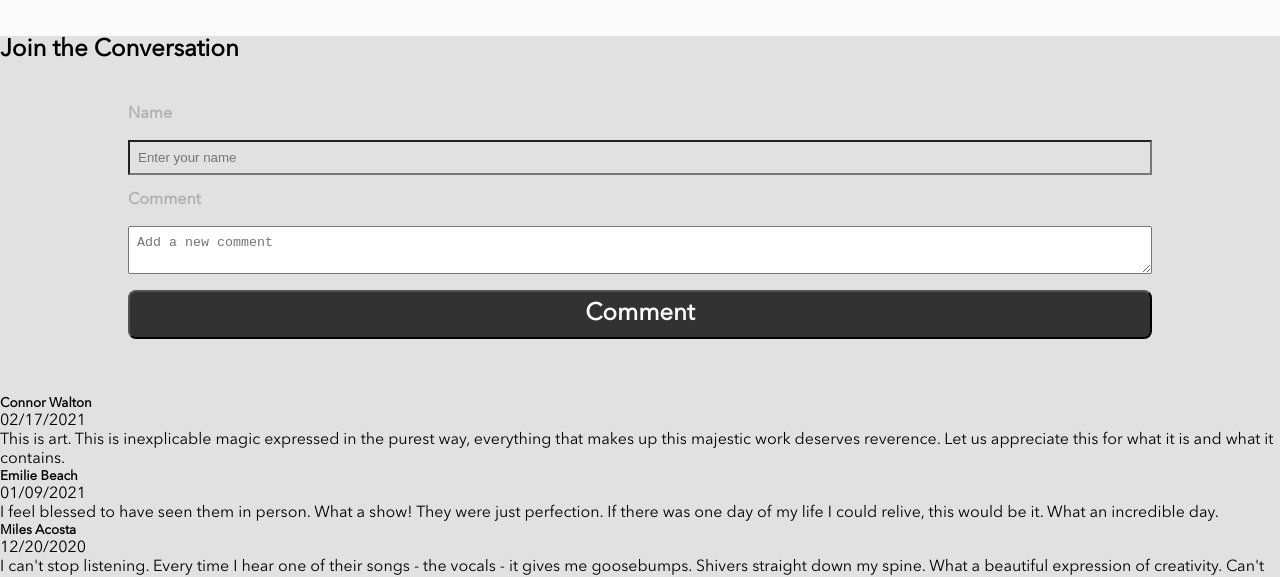
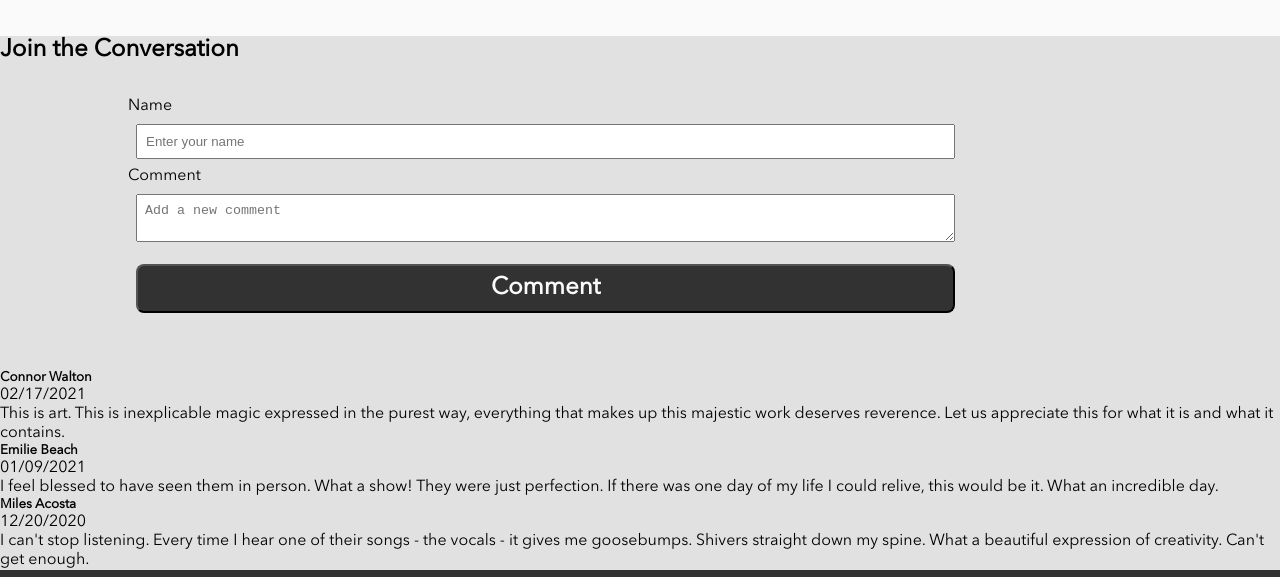
Before and after one commit to OmarMahmoud97/band-site, a plain HTML site: page index.html in a window 1280 px wide. Shown: the part 2819-3396 px from the top of the page. Drawn offline with Linux system fonts and the light colour scheme.

Commit message:
add comment submission

```diff
--- a/index.html
+++ b/index.html
@@ -117,27 +117,34 @@
       <section class="conversation">
         <div><h3 class="conversation__header">Join the Conversation</h3></div>
         <div class="conversation__form">
-          <form class="form">
+          <form class="form" id="form">
             <div class="form__container">
-              <h4 class="form__subheader">Name</h4>
+              <label class="form__label" for="fullName">Name</label>
+
+              <div class="form__name">
+                <input
+                  type="text"
+                  placeholder="Enter your name"
+                  name="fullName"
+                  id="fullName"
+                  class="name"
+                  required
+                />
+              </div>
+
+              <label class="form__label" for="comment">Comment</label>
+              <div class="form__comment">
+                <textarea
+                  type="text"
+                  class="comment"
+                  name="comment"
+                  id="comment"
+                  placeholder="Add a new comment"
+                  required
+                ></textarea>
+              </div>
+              <button class="btn" name="btn" type="submit">Comment</button>
             </div>
-
-            <input
-              class="name"
-              type="text"
-              placeholder="Enter your name"
-              name="name"
-              required
-            />
-            <div class="form__container">
-              <h4 class="form__subheader">Comment</h4>
-            </div>
-            <textarea
-              class="comment"
-              name="message"
-              placeholder="Add a new comment"
-            ></textarea>
-            <button class="btn" type="submit">Comment</button>
           </form>
         </div>
         <div class="conversation__section"></div>
--- a/scripts/build-shows-page.js
+++ b/scripts/build-shows-page.js
@@ -32,7 +32,6 @@ let showsObject = [
 ];
 
 let tickets = document.querySelector(".tickets__bookings");
-let div = document.querySelector(".div");
 
 for (let i = 0; i < showsObject.length; i++) {
   let newDiv = document.createElement("div");
@@ -74,3 +73,22 @@ for (let i = 0; i < showsObject.length; i++) {
   ticketBtn.innerText = "BUY TICKETS";
   newDiv.appendChild(ticketBtn);
 }
+
+// const form = document.querySelector(".form");
+// const handleForm = (event) => {
+//   event.preventDefault();
+//   console.log("ping");
+//   console.log(event.target);
+
+//   let name = event.target.name.value;
+//   let message = event.target.message.value;
+
+//   console.log(name);
+//   console.log(message);
+// };
+// form.addEventListener("btn");
+
+// const newComment = {
+//   name:
+//   message:
+// }
--- a/scripts/index-page.js
+++ b/scripts/index-page.js
@@ -1,19 +1,16 @@
 // creating an array of the pre-made comments
-
-let madeComments = [
+const comments = [
   {
     name: "Connor Walton",
     date: "02/17/2021",
     comment:
       "This is art. This is inexplicable magic expressed in the purest way, everything that makes up this majestic work deserves reverence. Let us appreciate this for what it is and what it contains.",
-    pictureClass: "comments-pre__circle",
   },
   {
     name: "Emilie Beach",
     date: "01/09/2021",
     comment:
       "I feel blessed to have seen them in person. What a show! They were just perfection. If there was one day of my life I could relive, this would be it. What an incredible day.",
-    pictureClass: "comments-pre__circle",
   },
   {
     name: "Miles Acosta",
@@ -23,26 +20,83 @@ let madeComments = [
   },
 ];
 
-let comments = document.querySelector(".conversation__section");
-let div = document.querySelector(".div");
+const renderComments = () => {
+  const commentsEl = document.querySelector(".conversation__section");
 
-for (let i = 0; i < madeComments.length; i++) {
-  let newDiv = document.createElement("div");
+  for (let i = 0; i < comments.length; i++) {
+    const newDiv = document.createElement("div");
     newDiv.classList.add("conversation__item");
-  comments.appendChild(newDiv);
+    commentsEl.appendChild(newDiv);
 
-  let nameEl = document.createElement("h5");
+    const nameEl = document.createElement("h5");
     nameEl.classList.add("conversation__name");
-  nameEl.innerText = madeComments[i].name;
+    nameEl.innerText = comments[i].name;
     newDiv.appendChild(nameEl);
 
-  let dateEl = document.createElement("p");
+    const dateEl = document.createElement("p");
     dateEl.classList.add("conversation__date");
-  dateEl.innerText = madeComments[i].date;
+    dateEl.innerText = comments[i].date;
     newDiv.appendChild(dateEl);
 
-  let commentEl = document.createElement("p");
+    const commentEl = document.createElement("p");
     commentEl.classList.add("conversation__comment");
-  commentEl.innerText = madeComments[i].comment;
+    commentEl.innerText = comments[i].comment;
     newDiv.appendChild(commentEl);
   }
+};
+
+renderComments();
+
+let now = new Date();
+console.log(now);
+// form handling
+const handleForm = (event) => {
+  event.preventDefault();
+
+  const formData = {
+    name: event.target.fullName.value,
+    date: new Date().toLocaleDateString(),
+    comment: event.target.comment.value,
+  };
+
+  comments.push(formData);
+
+  const commentList = document.querySelector(".conversation__section");
+
+  console.log(commentList);
+
+  // Remove all the comments from the page (to prevent any dupes)
+  commentList.innerHTML = "";
+
+  // Now that we've pushed the new comment Obj to the comments arr
+  // Re-run the renderComments function, which will render the comments on the page
+  // With the updated comments array
+  renderComments();
+
+  event.target.fullName.value = "";
+  event.target.comment.value = "";
+};
+
+// create comment div
+const createNewComment = () => {
+  const commentItem = document.createElement("div");
+  commentItem.classList.add("form__input");
+
+  const commentName = document.createElement("h5");
+  commentName.classList.add("name__inp8t");
+  commentName.appendChild(commentItem);
+
+  const commentInput = document.createElement("p");
+  commentInput.classList.add("comment__input");
+  commentInput.appendChild(commentItem);
+
+  return commentItem;
+};
+
+// handle the submit
+const registerSubmitHandler = () => {
+  const form = document.getElementById("form");
+  form.addEventListener("submit", handleForm);
+};
+
+registerSubmitHandler();
--- a/styles/partials/_comment.scss
+++ b/styles/partials/_comment.scss
@@ -4,9 +4,6 @@
 @use "./mixin" as *;
 
 .conversation {
-  &__section {
-    height: 30vh;
-  }
   &__header {
     font-size: 1.5rem;
     padding-bottom: 2rem;
@@ -21,6 +18,11 @@
   border-bottom: 1px solid $secondarycolor2;
   padding-bottom: 2rem;
   margin-bottom: 1rem;
+}
+
+.form__name,
+.form__comment {
+  width: 100%;
 }
 .name,
 .comment,
@@ -48,11 +50,8 @@
   display: flex;
   align-items: flex-start;
   width: 80%;
+  flex-direction: column;
 }
-.name {
+.conversation {
   background-color: $secondarycolor2;
 }
-.conversation {
-  height: 116vh;
-  background-color: $secondarycolor2;
-}
```
Also changed, not shown: styles/bio.css, 2 other files. Lines whose indentation alone changed are shown as unchanged.
